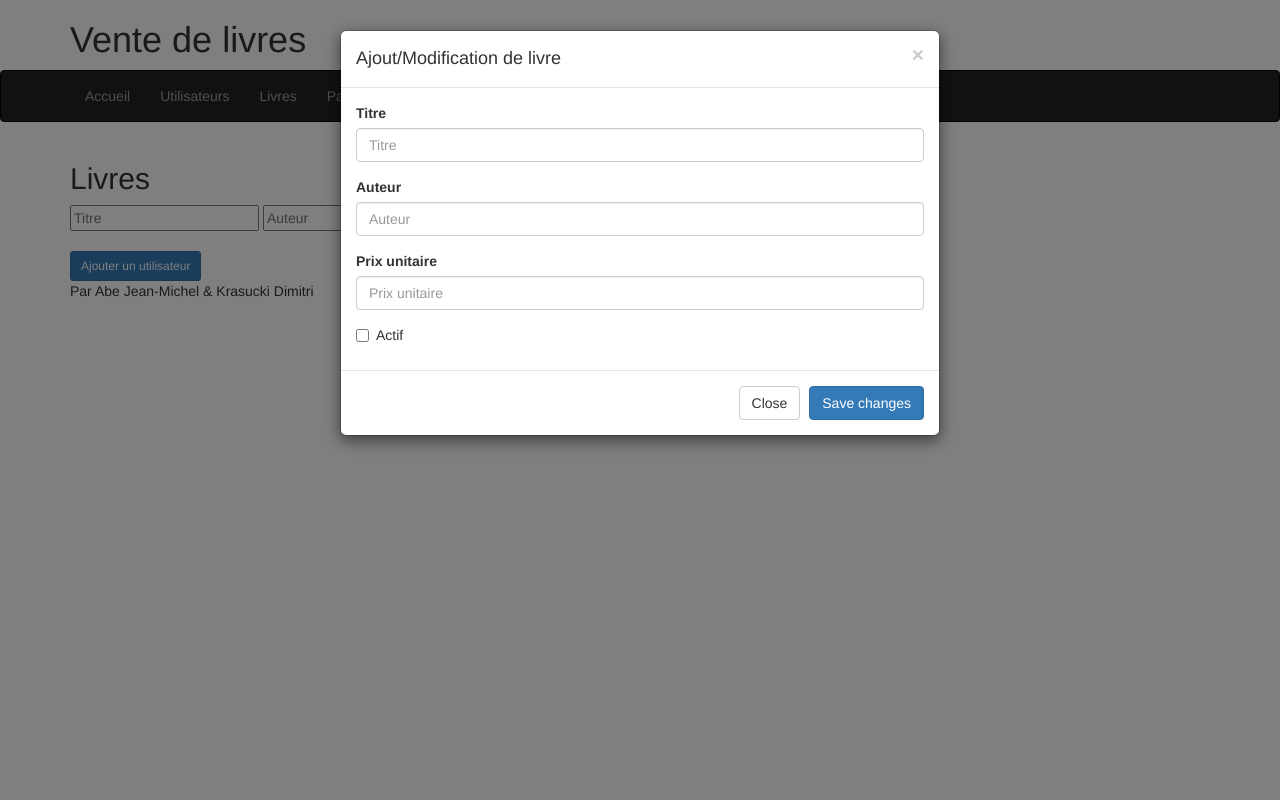
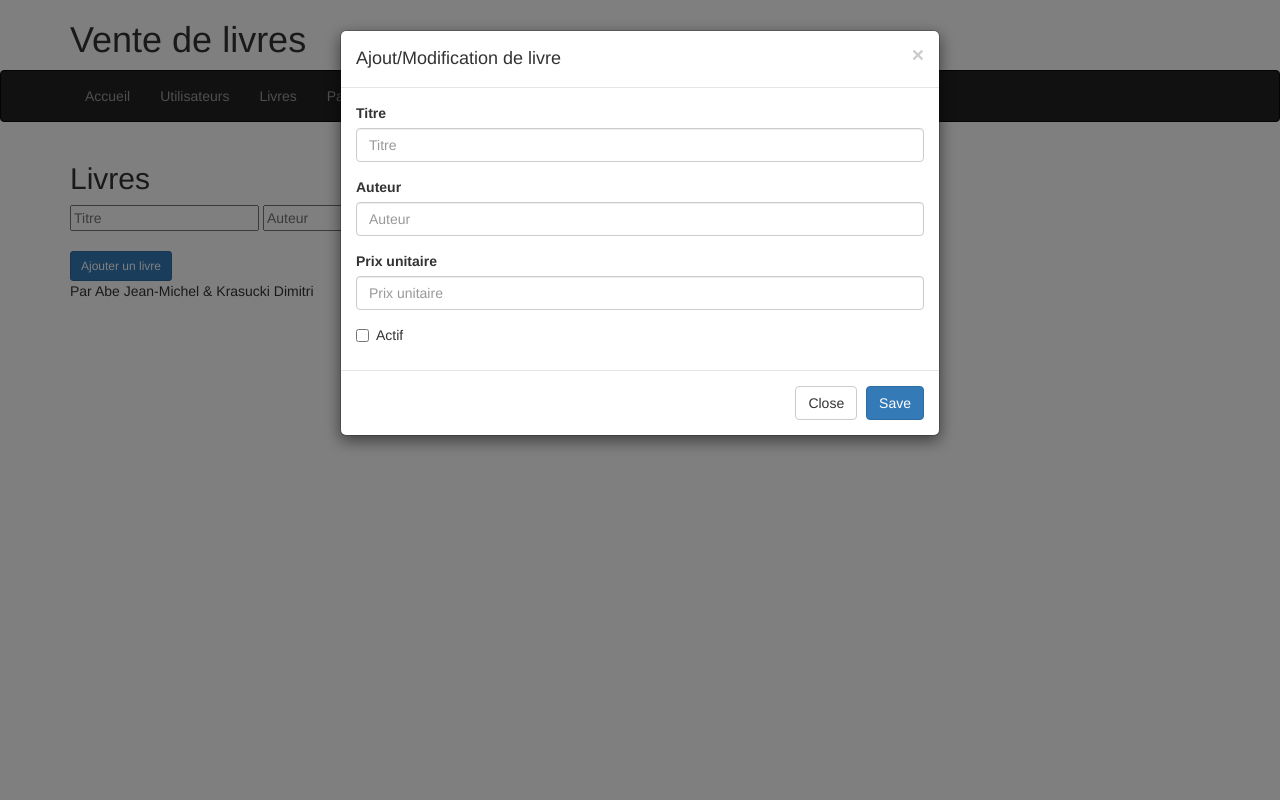
Before and after one commit to dimnocode/projetphp, a PHP site: page /views/livres.php in a window 1280 px wide, after a click on "Ajouter un livre". Run offline with PHP 8.4, Linux system fonts and the light colour scheme; the visitor is signed in with stand-in values (Sample User, id 1); data that the repository does not hold is empty.

Commit message:
Ajout livre

```diff
--- a/models/livre.php
+++ b/models/livre.php
@@ -44,7 +44,7 @@ class livre extends Model {
 	}
 
     function livre_create($livre){
-		$sql= "call livre_create ('".$livre."') ";
+		$sql= "call livre_create ('".$livre['titre']."', '".$livre['auteur']."', ".$livre['prix_unitaire'].", ".$livre['actif'].")";
 		parent::getConnection()->query($sql);
 	}
 
--- a/models/utilisateur.php
+++ b/models/utilisateur.php
@@ -78,8 +78,8 @@ class utilisateur extends Model{
 	}
 
     function utilisateur_update($Utilisateur){
-		$sql= "call utilisateur_update ('".$Utilisateur['utilisateur']."', '".$Utilisateur['code']."', '".$Utilisateur['nom']."', '".$Utilisateur['prenom']."') ";
-		parent::getConnection()->query($sql);
+        $sql= "call utilisateur_update ('".$Utilisateur['utilisateur']."', '".$Utilisateur['code']."', '".$Utilisateur['nom']."', '".$Utilisateur['prenom']."', ".$Utilisateur['admin'].", ".$Utilisateur['actif'].") ";
+        parent::getConnection()->query($sql);
 	}
 }
 
--- a/views/js/livres.js
+++ b/views/js/livres.js
@@ -43,4 +43,34 @@ $destination='../controllers/find_livre.php';
   				);
 };
 
-$(document).on('click','#livres #modif',clicModif);
+
+//Afficher le formulaire d'ajout de livres
+var clicAjoutLivre = function () {
+
+    $('#myModal').modal('show');
+
+};
+
+
+
+
+
+
+//Sauvegarder livre
+var clicSaveLivre = function () {
+
+        $.ajax({
+            url: '../controllers/control_livre_create.php',
+            type: 'post',
+            data: $('#lform').serialize(),
+            success: function () {
+                alert("Form sent")
+            }
+        });
+
+    $('#myModal').modal('hide');
+
+};
+
+$(document).on('click', '#livres #modif', clicAjoutLivre);
+$(document).on('click', '#saveLivre', clicSaveLivre);
--- a/views/js/utilisateurs.js
+++ b/views/js/utilisateurs.js
@@ -40,18 +40,6 @@ var clicModif = function () {
 //Afficher le formulaire d'ajout d'utilisateur
 var clicAjoutUtilisateur = function () {
 
-
-    $destination = '../views/utilisateur_form.php';
-
-    var elem = $(this);
-    $.post($destination, {
-            utilisateur: $(this).parent().parent().find("td#utilisateur").html()
-        })
-        .done(function (data) {
-
-            elem.empty();
-            elem.html(data);
-        });
     $('#myModal').modal('show');
 
 };
@@ -64,8 +52,6 @@ var clicAjoutUtilisateur = function () {
 //Sauvegarder utilisateur
 var clicSaveUtilisateur = function () {
 
-    //$('form').submit(function (e) {
-        //e.preventDefault();
         $.ajax({
             url: '../controllers/control_utilisateur_create.php',
             type: 'post',
@@ -74,8 +60,6 @@ var clicSaveUtilisateur = function () {
                 alert("Form sent")
             }
         });
-    //});
-
 
     $('#myModal').modal('hide');
 
@@ -86,3 +70,6 @@ $(document).on('click', '#utilisateurs #actif', clicActive);
 $(document).on('click', '#utilisateurs #modif', clicModif);
 $(document).on('click', '#utilisateurs #modif', clicAjoutUtilisateur);
 $(document).on('click', '#saveUtilisateur', clicSaveUtilisateur);
+
+$(document).on('click', '#livres #modif', clicAjoutUtilisateur);
+$(document).on('click', '#saveLivre', clicSaveUtilisateur);
--- a/views/livres.php
+++ b/views/livres.php
@@ -20,11 +20,11 @@
 </form>
 
 <br>
-<button type="button" class="btn btn-primary btn-sm" data-toggle="modal" data-target="#myModal">Ajouter un utilisateur</button>
+<button type="button" class="btn btn-primary btn-sm" data-toggle="modal" data-target="#myModal">Ajouter un livre</button>
 <br>
 
+<div id="loadForm"> <?php require('livres_form.php'); ?></div>
 <?php
-    require 'livres_form.php';
 
     $livres=Model::load("livre");
 
--- a/views/livres_form.php
+++ b/views/livres_form.php
@@ -32,7 +32,7 @@
             </div>
             <div class="modal-footer">
                 <button type="button" class="btn btn-default" data-dismiss="modal">Close</button>
-                <button type="button" id="saveUtilisateur" class="btn btn-primary">Save changes</button>
+                <button type="button" id="saveLivre" class="btn btn-primary">Save</button>
             </div>
         </div>
     </div>
--- a/views/utilisateurs.php
+++ b/views/utilisateurs.php
@@ -25,7 +25,6 @@
 
 <div id="loadForm"> <?php require('utilisateurs_form.php'); ?></div>
 <?php
-
 
     $utilisateurs=Model::load("utilisateur");
 
--- a/views/utilisateurs_form.php
+++ b/views/utilisateurs_form.php
@@ -45,7 +45,7 @@
             </div>
             <div class="modal-footer">
                 <button type="button" class="btn btn-default" data-dismiss="modal">Close</button>
-                <button type="button" id="saveUtilisateur" class="btn btn-primary">Save changes</button>
+                <button type="button" id="saveUtilisateur" class="btn btn-primary">Save</button>
             </div>
         </div>
     </div>
```
Also changed, not shown: controllers/control_livre_create.php (+13 -3 lines).
